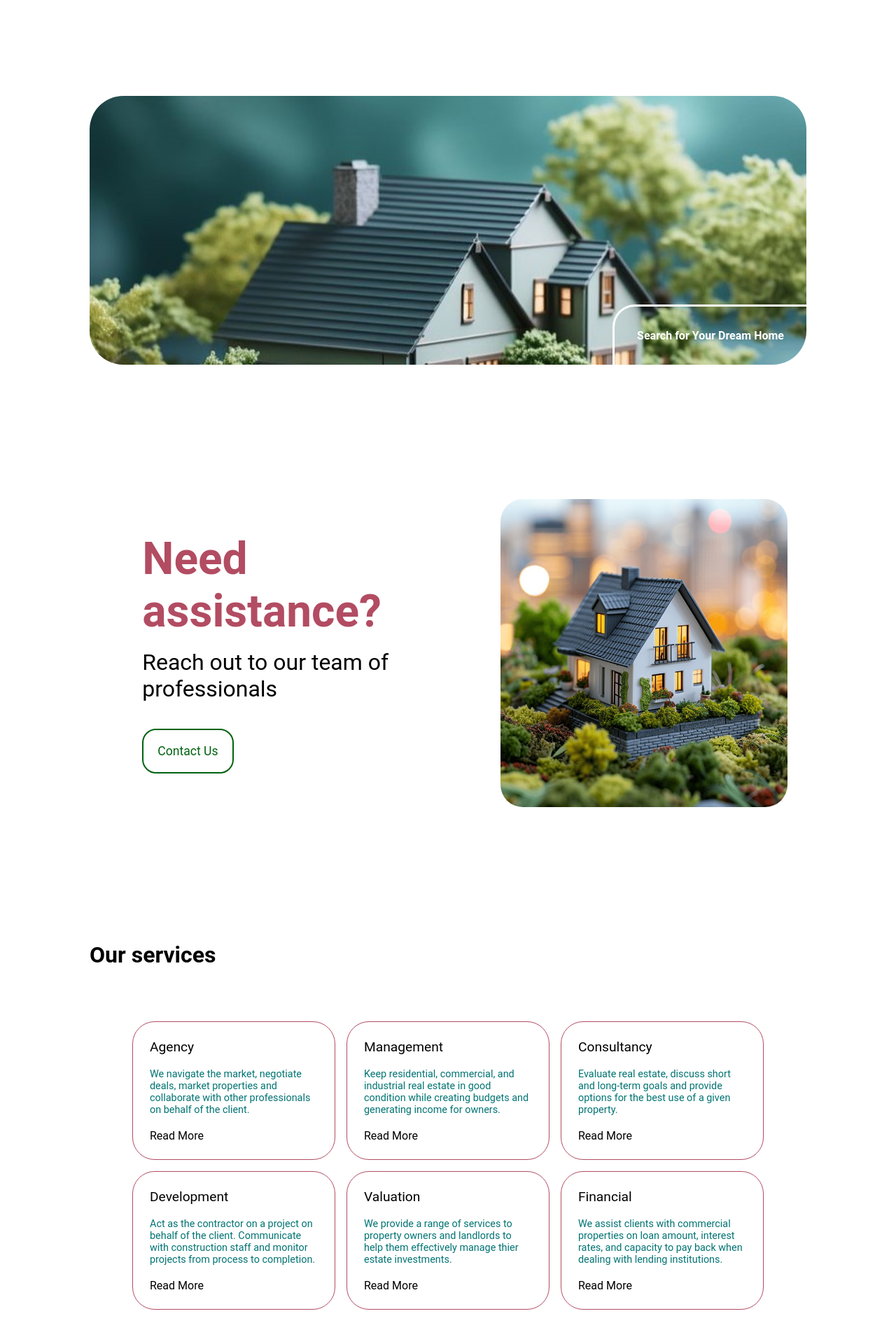
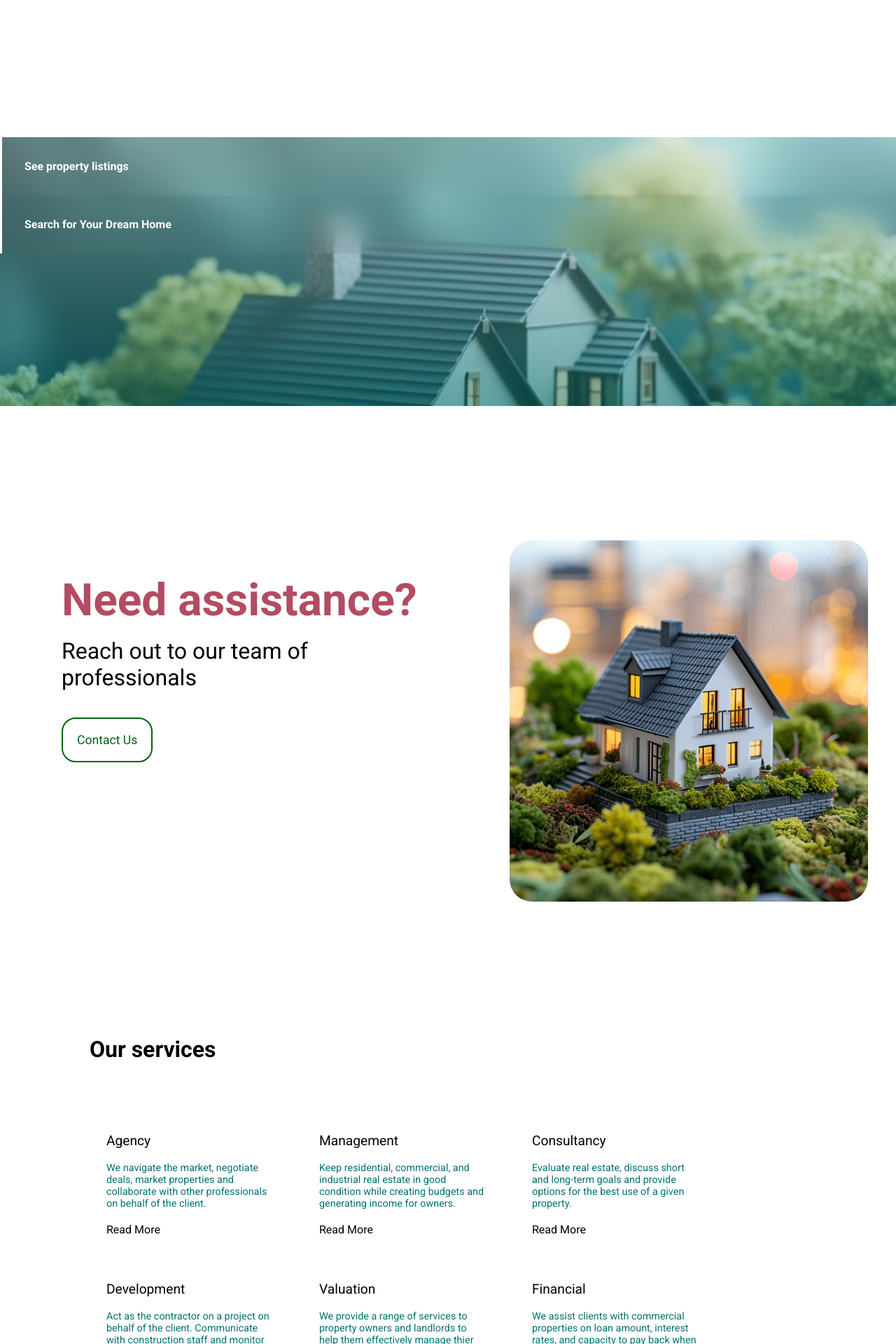
Before and after one commit to Jojumiloju/dupe-ogunbosi-consulting, a React (Vite) app: page / in a window 1280 px wide. Shown: the part 680-2600 px from the top of the page at 70% size. Built offline with nearby package versions, Linux system fonts and the light colour scheme.

Commit message:
Worked on Home page styling

```diff
--- a/src/App.css
+++ b/src/App.css
@@ -1,24 +1,19 @@
-
+@import url('https://fonts.googleapis.com/css2?family=Roboto:ital,wght@0,100;0,300;0,400;0,500;0,700;0,900;1,100;1,300;1,400;1,500;1,700;1,900&display=swap');
 
 *{
   margin: 0;
   color: black;
-  font-family:Roboto, sans-serif;
+  font-family:'Roboto', sans-serif;
 }
 
 #container{
-  width: 80%;
-  max-width: 1200px;
-  margin: auto;
-  justify-content: center;
-  align-items: center;
   display: flex;
   flex-direction:column;
 }
 
 .navigation{
   width: 100%;
-  backdrop-filter: blur(10px);
+  backdrop-filter: blur(20px);
     position: fixed;
     top: 0;
     left: 0;
@@ -28,7 +23,6 @@
 }
 
 .Routes {
-  width: 100%;
   margin-top: 10rem;
 }
 
--- a/src/App.jsx
+++ b/src/App.jsx
@@ -42,7 +42,6 @@ function App() {
             <Route path='/contact' element={<Contact/>} />
           </Routes>
         </div>
-        <div className="row"></div>
         <div>
           <div>
             <Footer/>
--- a/src/components/Footer.css
+++ b/src/components/Footer.css
@@ -1,13 +1,16 @@
+.footer_wrapper{
+    margin-top: 7rem;
+    border-top: #006310 solid 1px;  ;
+}
+
 .footer {
+    margin: auto;
     flex-wrap: wrap;
-    margin-top: 7rem;
     width: 70vw;
     display: flex;
     background-color: white;
     justify-content: space-between;
     padding: 2rem;
-    border-top: #006310 solid;
-    border-bottom: #006310 solid;
 }
 
 .footer *{
@@ -15,7 +18,6 @@
 }
 
 .footer a {
-    color: #006310;
     transition: color 0.3s;
 }
 
@@ -63,7 +65,7 @@
 
 .footer_bottom {
     padding: 3rem;
-    background-color: white;
+    background-color: #006310;
     display: flex;
     justify-content: space-between;
 }
@@ -71,8 +73,14 @@
 .footer_bottom p {
     text-align: center;
     font-size: 0.8rem;
-    color: #006310;
+    color: white;
 }
+
+.footer_bottom a {
+    text-decoration: underline;
+    color: white;
+}
+
 
 .fa-linkedin *, .fa-twitter *, .fa-whatsapp *, .fa-instagram * {
     color: #006310;
--- a/src/components/Footer.jsx
+++ b/src/components/Footer.jsx
@@ -9,16 +9,16 @@ import { faLocationDot, faPhone, faEnvelope } from '@fortawesome/free-solid-svg-
 
 const Footer = () => {
 
+    // Set up email and whatsapp links
     const email = 'dupeogunbosiconsultingibadan@gmail.com';
     const subject = 'Inquiry';
     const body = 'Good day, I have a question about... '
-
     const phoneNumber = '7042920516';
     const message = 'Hello I have a question about...';
 
+    // Create smooth animation for scrolling
     useEffect(() => {
         const body = document.querySelector('#root');
-
         body.scrollIntoView({
             behavior: 'smooth'
         }, 500)
@@ -28,8 +28,9 @@ const Footer = () => {
   return (
     <>
     <div>
-        <div className='footer'>
-            <div className='footer_col1'>
+        <div className='footer_wrapper'>
+            <div className='footer'>
+                <div className='footer_col1'>
                 <h1>DUPE OGUNBOSI CONSULTING</h1>
                 <div>
                     <div><FontAwesomeIcon icon={faLocationDot} />
@@ -53,12 +54,11 @@ const Footer = () => {
                 <a href={`https://wa.me/${phoneNumber}?text=${encodeURIComponent(message)}`} target='_blank' rel='noopener nonreferrer' className='fa-whatsapp'><FontAwesomeIcon icon={faWhatsapp} size='2x' fixedWidth/></a>
                 <a href="https://www.linkedin.com/company/dupe-ogunbosi-consulting/about/" target='_blank' rel='noopener nonreferrer' className='fa-linkedin'><FontAwesomeIcon icon={faLinkedin} size='2x' fixedWidth /></a>
             </div>
+            </div>
         </div>
-        <div>
-            <div className='footer_bottom'>
+        <div className='footer_bottom'>
             <p>© 2024 Deeprime Properties. All Rights Reserved</p>
-            <p>Designed by Jomiloju</p>
-        </div>
+            <p>Designed by <a href="https://github.com/Jojumiloju" target='blank'>Jojumiloju</a></p>
         </div>
 
     </div>
--- a/src/components/Home.css
+++ b/src/components/Home.css
@@ -14,14 +14,6 @@
 .headline_left > img{
     width: 100%;
 }
-
-.headline_left > p{
-    font-size: 15rem;
-    color: #006310;
-    text-shadow: 1px 1px 2px rgba(0, 0, 0, 0.1); /* horizontal offset, vertical offset, blur radius, color */
-}
-
-
 
 .headline_right{
     width: 40%;
@@ -42,22 +34,17 @@
     margin-top: 15vw;
     height: 30vw;
     min-height: 15rem;
-    border-radius: 3rem;
-    background-image: url("../assets/Home13.jpeg");
+    background-image: linear-gradient(to bottom, rgba(255, 255, 255, 0.3), rgba(2, 115, 115, 0.5)), url("../assets/Home13.jpeg");
     background-size: cover;
-    position: relative;
 }
 
 .search > div {
-    right: 0;
-    bottom: 0;
-    position: absolute;
-    border-top-left-radius: 2rem;
-    border-top: solid white 0.2rem;
     border-left: solid white 0.2rem;
-    color: #027373;
+    color: rgb(2, 115, 115);
     font-weight: bold;
+    background-color: transparent;
     transition: background-color 0.7s, color 0.7s;
+    backdrop-filter: blur(20px);
 }
 
 .search_button {
@@ -67,7 +54,7 @@
     padding: 2rem;
     border-top-left-radius: 2rem;
     border: none;
-    background-color: transparent;;
+    background-color: transparent;
 }
 
 .search > div:hover {
@@ -136,6 +123,8 @@
 }
 
 .services {
+    width: 80%;
+    margin: auto;
     margin-top: 15vw;
 }
 
@@ -143,15 +132,12 @@
     display: flex;
     flex-wrap: wrap;
     gap: 1rem;
-    justify-content:center;
 }
 
 .services_card{
     font-size: 1rem;
     padding: 1.5rem;
     width: 15rem;
-    border-radius: 2rem;
-    border:#B24C62 solid 1px;
     transition: background-color 0.7s;
 }
 
@@ -201,74 +187,3 @@
 a {
     text-decoration: none;
 }
-
-/* .testimonials {
-    margin-top: 15vw;
-    display: flex;
-    flex-direction: column;
-}
-
-.testimonials hr {
-    color: #006310;
-    border: 1px solid;
-}
-
-.testimonials_flexbox {
-    width: 80vw;
-    max-width: 1200px;
-    display: grid;
-    grid-auto-flow: column;
-    overflow-x: auto;
-    padding: 1rem;
-    scroll-snap-type: inline mandatory;
-    scroll-snap-align: start;
-    scroll-padding-inline: 1rem;
-    box-sizing: border-box;
-}
-
-.testimonials_flexbox > div {
-    display: flex;
-    flex-direction: column;
-    flex-shrink: 0;
-    height: 300px;
-    scroll-snap-align: start;
-    scroll-behavior: smooth;
-    justify-content: center;
-    align-items: center;
-}
-
-.testimonials_card {
-    font-size: 1.3rem;
-    width: 25rem;
-    scroll-snap-align: center;
-    counter-increment: items 1;
-    padding: 1rem;
-    border-radius: 1rem;
-    margin: 1rem;
-    gap: 1rem;
-}
-
-.testimonials_card > img {
-    width: 3rem;
-    height: 3rem;
-    border-radius: 50%;
-}
-
-.testimonials_card > button {
-    background-color: white;
-    border: none;
-}
-
-.testimonials_card > button > img{
-    width: 150%;
-    height: 150%;
-}
-
-.testimonials_flexbox::-webkit-scrollbar {
-    height: 10px;
-  }
-
-.testimonials_flexbox::-webkit-scrollbar-thumb {
-    background: #006310;
-    border-radius: 7px;
-  } */
--- a/src/components/Home.jsx
+++ b/src/components/Home.jsx
@@ -65,7 +65,9 @@ const Home = () => {
 
       {/* Contains the search form */}
       <div className='search'>
+        <div><Link  to='/listings'><button className='search_button'>See property listings</button></Link></div>
         <div><Link  to='/listings'><button className='search_button'>Search for Your Dream Home</button></Link></div>
+        <div className='search_div'></div>
       </div>
 
       <div className='contact'>
@@ -108,51 +110,6 @@ const Home = () => {
           </div>
         </div>
       </div>
-
-      {/* <div className='testimonials'>
-        <h1>Testimonials</h1><br /><br /><hr />
-        <div className='testimonials_flexbox'>
-          <div className='testimonials_card'>
-            <p>1Lorem ipsum dolor sit amet consectetur adipisicing elit. Quisquam, voluptates.</p><br />
-            <img src={sample} alt="photo" />
-            <span>- John Doe</span>
-          </div>
-          <div className='testimonials_card'>
-            <p>2Lorem ipsum dolor sit amet consectetur adipisicing elit. Quisquam, voluptates.</p><br />
-            <img src={sample} alt="photo" />
-            <span>- John Doe</span>
-          </div>
-          <div className='testimonials_card'>
-            <p>3Lorem ipsum dolor sit amet consectetur adipisicing elit. Quisquam, voluptates.</p> <br />
-            <img src={sample} alt="photo" />
-            <span>- John Doe</span>
-          </div>
-          <div className='testimonials_card'>
-            <p>1Lorem ipsum dolor sit amet consectetur adipisicing elit. Quisquam, voluptates.</p><br />
-            <img src={sample} alt="photo" />
-            <span>- John Doe</span>
-          </div>
-          <div className='testimonials_card'>
-            <p>2Lorem ipsum dolor sit amet consectetur adipisicing elit. Quisquam, voluptates.</p><br />
-            <img src={sample} alt="photo" />
-            <span>- John Doe</span>
-          </div>
-          <div className='testimonials_card'>
-            <div className='App'>
-            <h1>Reat Modal Popup Example</h1>
-            <button onClick={openModal}>Open Modal</button>
-            <Popup
-              isOpen={modalIsOpen}
-              onRequestClose={closeModal}
-              content={<div>this is the content of the modal popup.</div>}/>
-          </div>
-          </div>
-          <div className='testimonials_card'>
-            <button> <img src={add} alt="add element" /></button>
-
-          </div>
-        </div>
-      </div> */}
     </>
   )
 }
```
